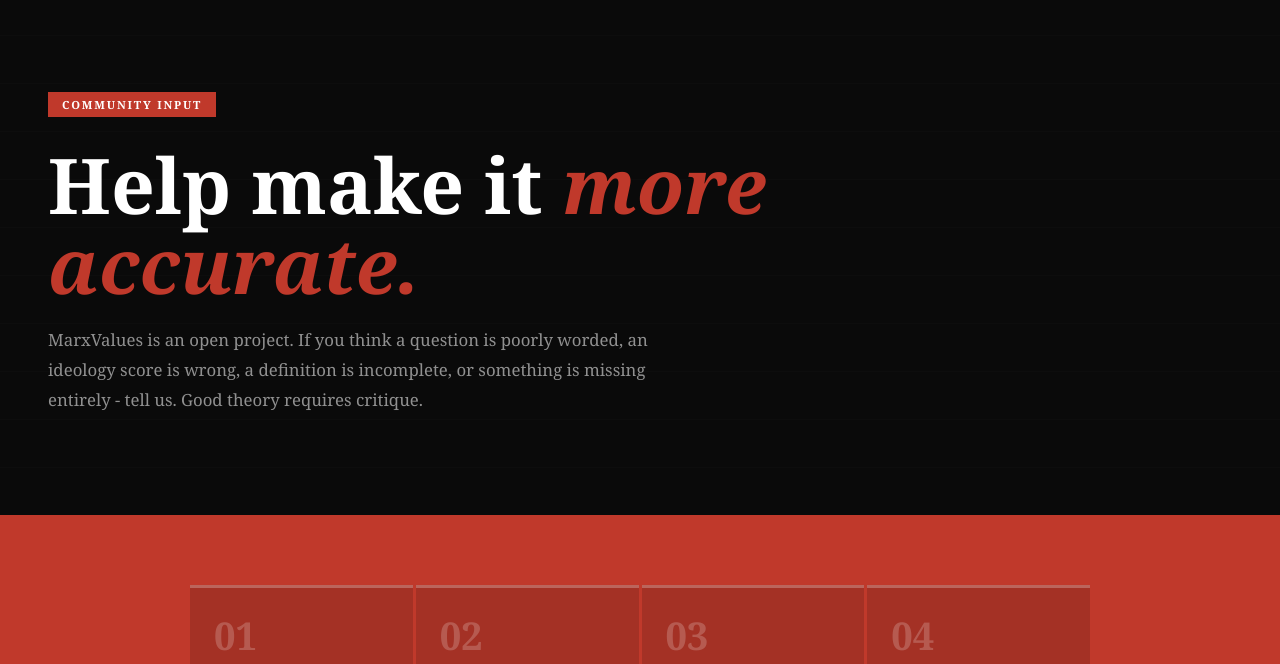
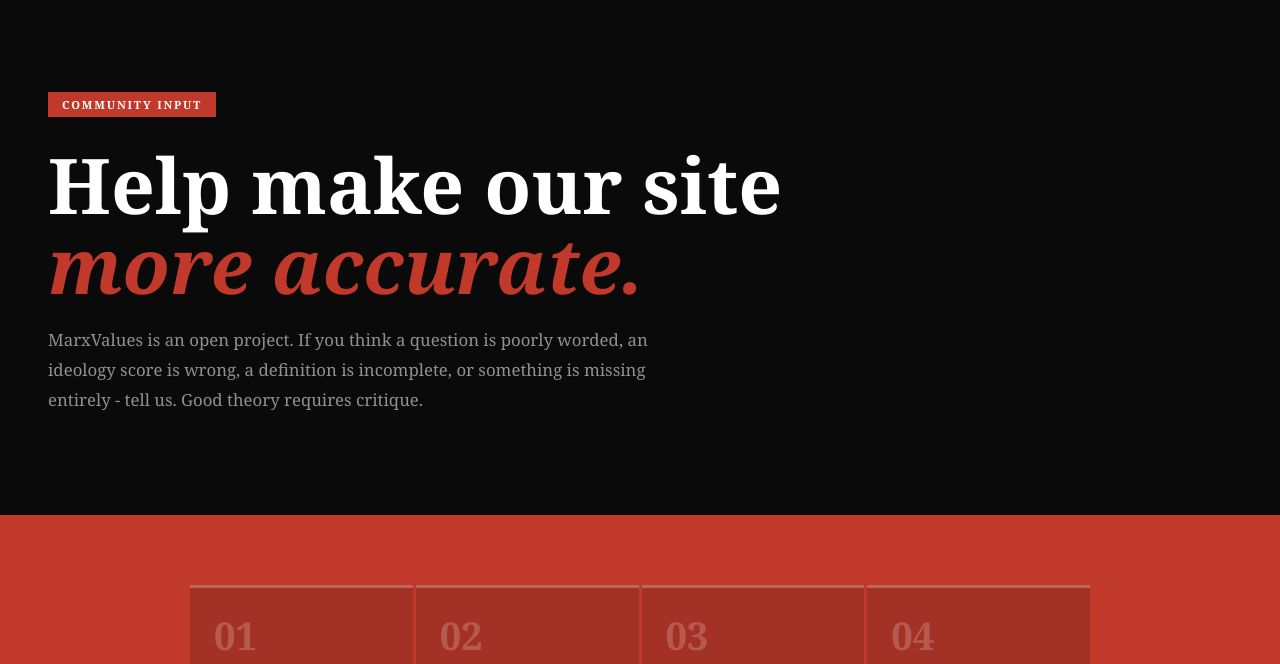
Before and after one commit to xandermckie/political_quiz, a plain HTML site: page contribute.html in a window 1280 px wide. Shown: the part 76-740 px from the top of the page. Drawn offline with Linux system fonts and the light colour scheme.

Commit message:
2.0.2 --minor wording fixes

```diff
--- a/contribute.html
+++ b/contribute.html
@@ -208,7 +208,7 @@
 <section class="page-hero">
     <div class="page-hero-content">
         <div class="eyebrow">Community Input</div>
-        <h1>Help make it <em>more accurate.</em></h1>
+        <h1>Help make our site <em>more accurate.</em></h1>
         <p>MarxValues is an open project. If you think a question is poorly worded, an ideology score is wrong, a definition is incomplete, or something is missing entirely - tell us. Good theory requires critique.</p>
     </div>
 </section>
```
Also changed, not shown: resources.html (+1 -1 lines).
